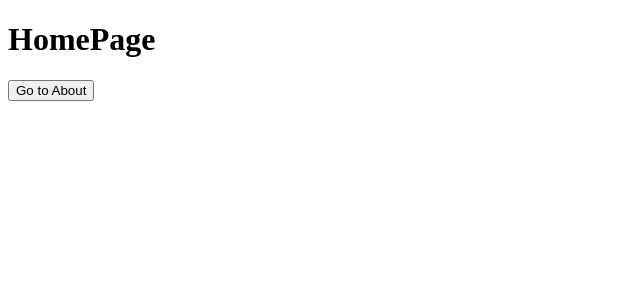
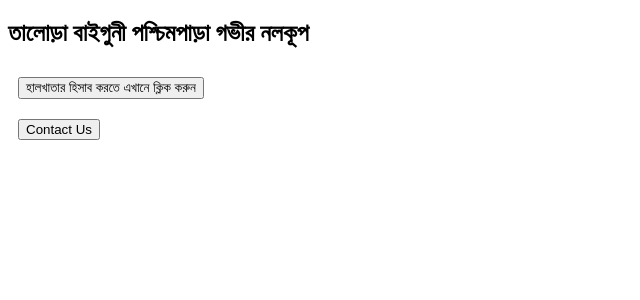
Before and after one commit to iamsadikrahman/deep-tubewell, a Vue app: page / in a window 1280 px wide. Shown: the top 300 px of the page, without its empty margins (0-640 px from the left). Built offline with nearby package versions, Linux system fonts and the light colour scheme; the HTML template or start-up script is replaced by a standard one.

Commit message:
vue router added contact

```diff
--- /dev/null
+++ b/src/components/pages/ContactUs.vue
@@ -0,0 +1,11 @@
+<template>
+<h2>Contact Us</h2>
+</template>
+
+<script setup>
+
+</script>
+
+<style scoped>
+
+</style>
--- a/src/components/pages/HomePage.vue
+++ b/src/components/pages/HomePage.vue
@@ -1,8 +1,10 @@
 
 
 <template>
-<h1>HomePage</h1>
-  <button @click="goToHalkhata">Go to About</button>
+<h2>তালোড়া বাইগুনী পশ্চিমপাড়া গভীর নলকূপ</h2>
+  <button @click="goToHalkhata">হালখাতার হিসাব করতে এখানে ক্লিক করুন</button>
+  <br>
+  <button @click="goToContact">Contact Us</button>
 </template>
 
 <script setup>
@@ -15,8 +17,14 @@ const goToHalkhata = ()=> {
   router.push('/halkhata')
 }
 
+const goToContact = ()=>{
+  router.push('/contact')
+}
+
 </script>
 
 <style scoped>
-
+ button {
+   margin: 10px;
+ }
 </style>
--- a/src/router.js
+++ b/src/router.js
@@ -1,6 +1,7 @@
 import {createRouter, createWebHistory} from  'vue-router'
 import HomePage from "@/components/pages/HomePage.vue";
 import Halkhata from "@/components/pages/Halkhata.vue";
+import ContactUS from "@/components/pages/ContactUs.vue";
 
 const routes = [
     {
@@ -9,6 +10,9 @@ const routes = [
     }, {
         path: '/halkhata',
         component: Halkhata
+    }, {
+    path: '/contact',
+        component: ContactUS
     }
 ]
 
```
